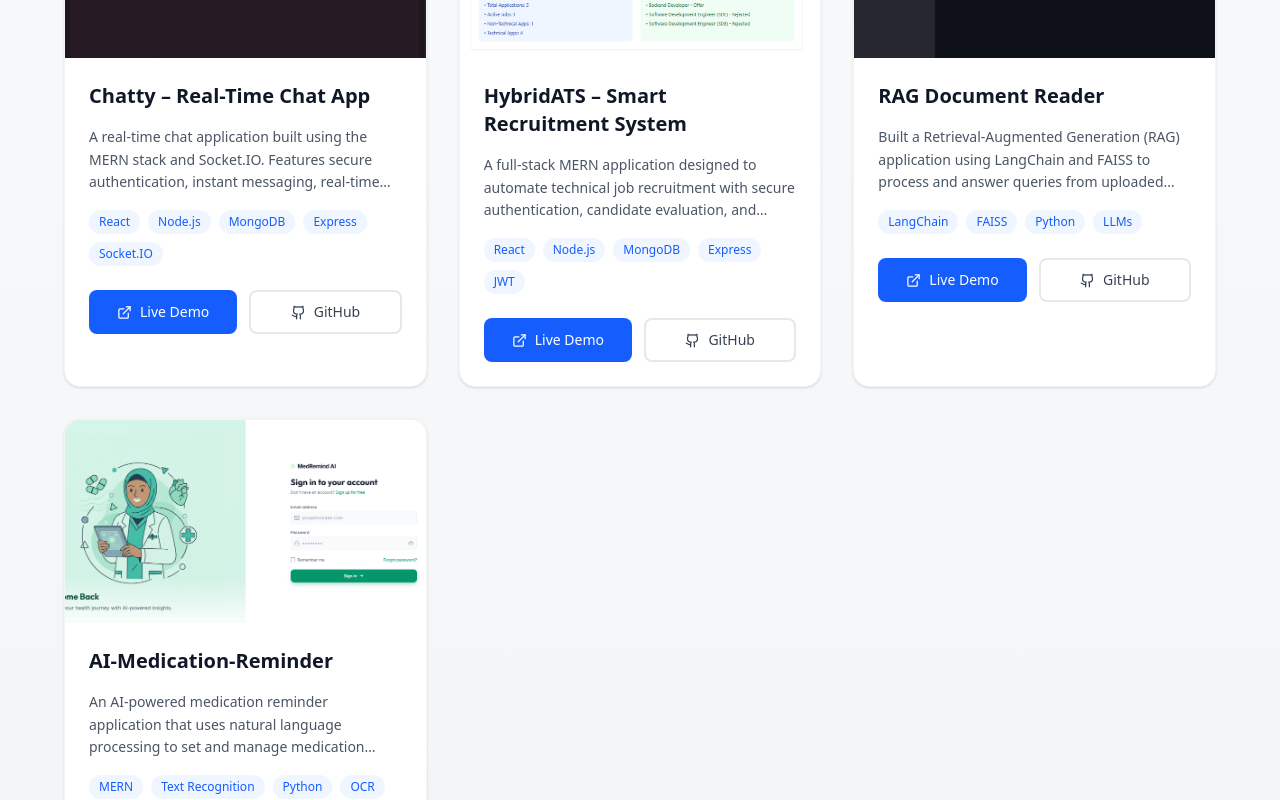
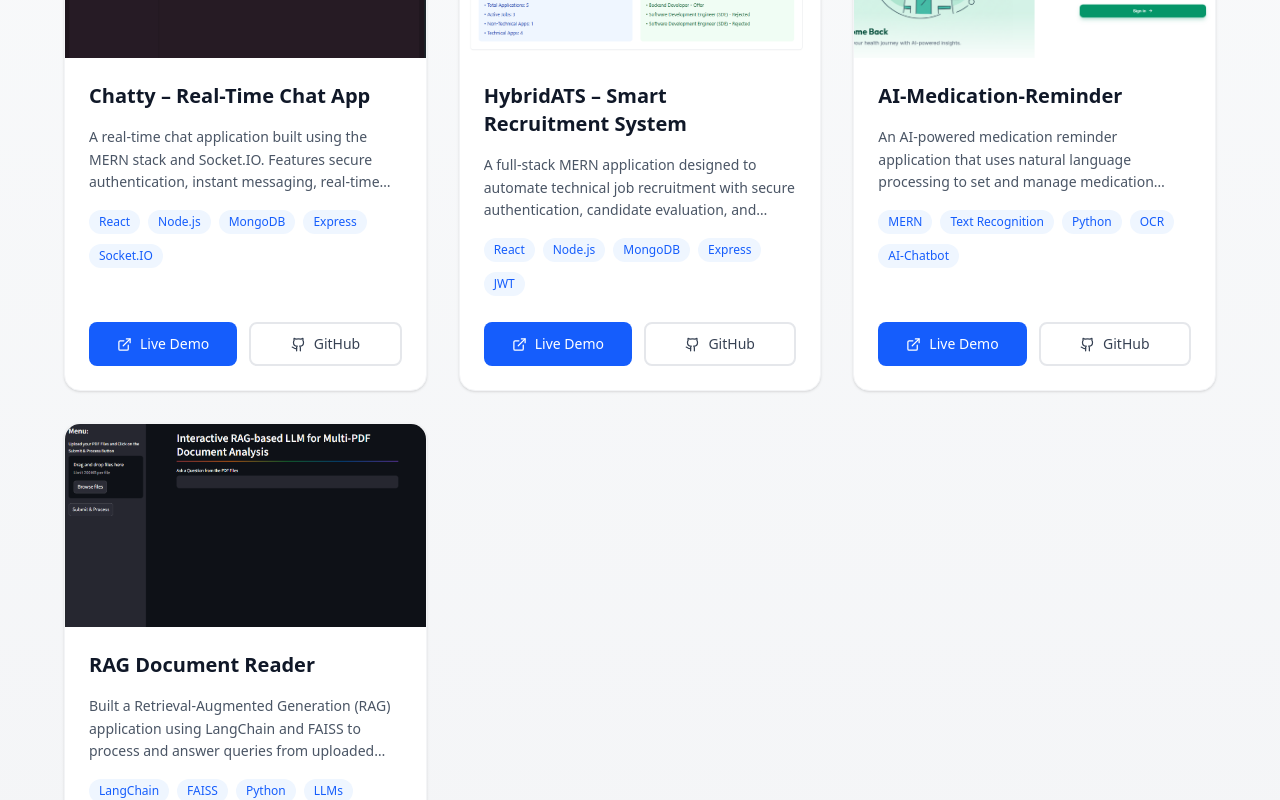
Before and after one commit to POOVARASAN-03/Poovarasan-portfolio, a React (Vite) app: page / in a window 1280 px wide. Shown: the part 3220-4020 px from the top of the page. Built offline with nearby package versions, Linux system fonts and the light colour scheme.

Commit message:
project updated

```diff
--- a/src/components/Projects.jsx
+++ b/src/components/Projects.jsx
@@ -22,8 +22,18 @@ const projects = [
   liveLink: "https://hybrid-ats-mern-app.onrender.com",
   githubLink: "https://github.com/POOVARASAN-03/HYBRID-ATS-MERN-APP",
 },
-{
+  {
   id: 3,
+  title: "AI-Medication-Reminder",
+  description:
+    "An AI-powered medication reminder application that uses natural language processing to set and manage medication schedules through prescription image analysis.",
+  image: "/images/medication.png",
+  technologies: ["MERN", "Text Recognition", "Python", "OCR", "AI-Chatbot"],
+  liveLink: "https://ai-medicationremainder-gasx.onrender.com/",
+  githubLink: "https://github.com/POOVARASAN-03/RAG-Document-Reader",
+},
+  {
+  id: 4,
   title: "RAG Document Reader",
   description:
     "Built a Retrieval-Augmented Generation (RAG) application using LangChain and FAISS to process and answer queries from uploaded documents with contextual accuracy.",
@@ -31,15 +41,6 @@ const projects = [
   technologies: ["LangChain", "FAISS", "Python", "LLMs"],
   liveLink: "https://rag-multi-doc-reader.streamlit.app/",
   githubLink: "https://github.com/POOVARASAN-03/RAG-Document-Reader",
-},
-{
-  id: 4,
-  title: "AI-Medication-Reminder",
-  description:
-    "An AI-powered medication reminder application that uses natural language processing to set and manage medication schedules through prescription image analysis.",
-  image: "/images/medication.png",
-  technologies: ["MERN", "Text Recognition", "Python", "OCR"],
-  liveLink: "https://ai-medicationremainder-gasx.onrender.com/",
 }
 ];
 
@@ -64,7 +65,7 @@ export default function Projects() {
           {projects.map((project) => (
             <div
               key={project.id}
-              className="group bg-white dark:bg-gray-800 rounded-2xl border border-gray-100 dark:border-gray-700 shadow-sm hover:shadow-xl transition-all duration-300 hover:-translate-y-2 overflow-hidden"
+              className="group bg-white dark:bg-gray-800 rounded-2xl border border-gray-100 dark:border-gray-700 shadow-sm hover:shadow-xl transition-all duration-300 hover:-translate-y-2 overflow-hidden h-full flex flex-col"
             >
               {/* Image */}
               <div className="aspect-video overflow-hidden bg-gray-100 dark:bg-gray-700">
@@ -76,7 +77,7 @@ export default function Projects() {
               </div>
 
               {/* Content */}
-              <div className="p-5 sm:p-6 space-y-4">
+              <div className="p-5 sm:p-6 space-y-4 flex-grow flex flex-col">
                 <h3 className="text-lg sm:text-xl font-semibold text-gray-900 dark:text-white group-hover:text-blue-600 dark:group-hover:text-blue-400 transition-colors">
                   {project.title}
                 </h3>
@@ -86,11 +87,11 @@ export default function Projects() {
                 </p>
 
                 {/* Tech Badges */}
-                <div className="flex flex-wrap gap-1.5 sm:gap-2">
+                <div className="flex flex-wrap gap-1.5 sm:gap-2 min-h-[60px]">
                   {project.technologies.map((tech) => (
                     <span
                       key={tech}
-                      className="text-xs bg-blue-50 dark:bg-blue-900/30 text-blue-600 dark:text-blue-400 px-2.5 py-1 rounded-full font-medium"
+                      className="text-xs bg-blue-50 dark:bg-blue-900/30 text-blue-600 dark:text-blue-400 px-2.5 py-1 rounded-full font-medium h-fit"
                     >
                       {tech}
                     </span>
@@ -98,7 +99,7 @@ export default function Projects() {
                 </div>
 
                 {/* Buttons */}
-                <div className="flex gap-3 pt-2">
+                <div className="flex gap-3 pt-2 mt-auto">
 
                   {/* Live Button */}
                   <a
```
